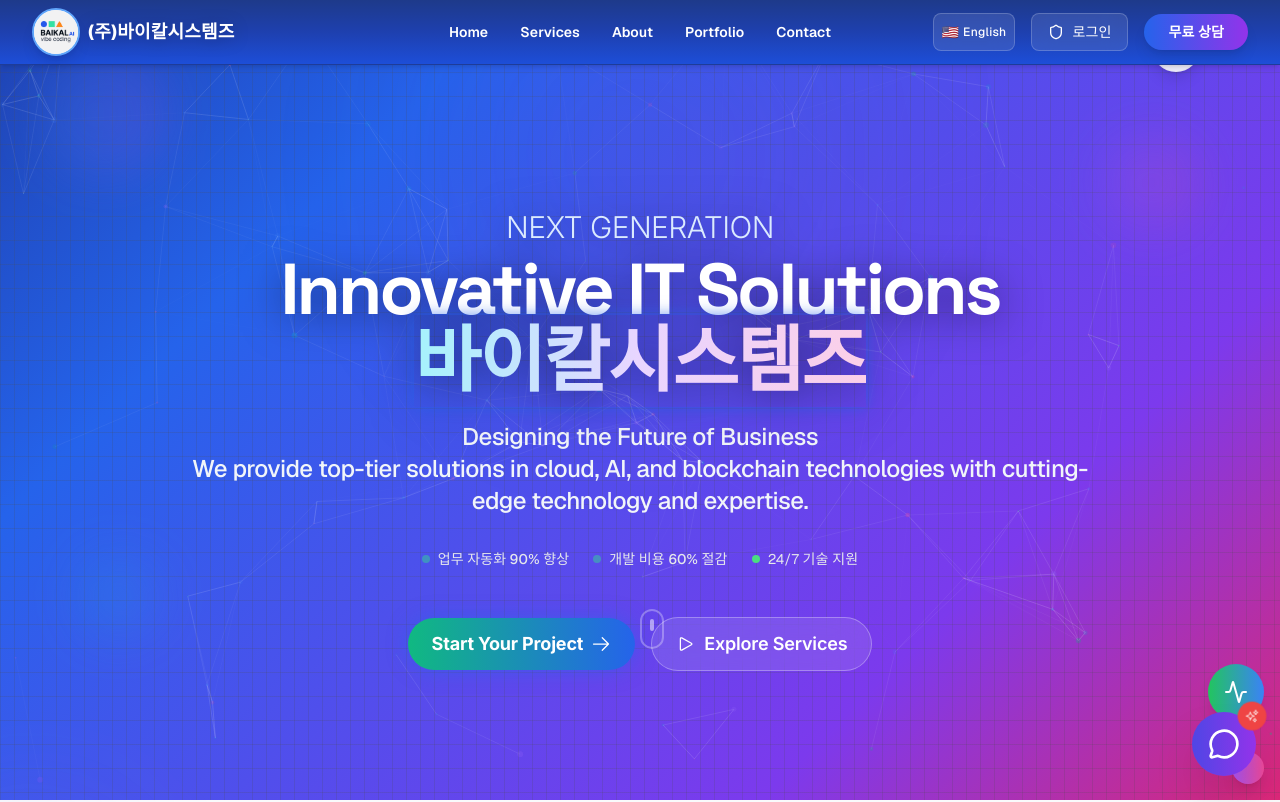
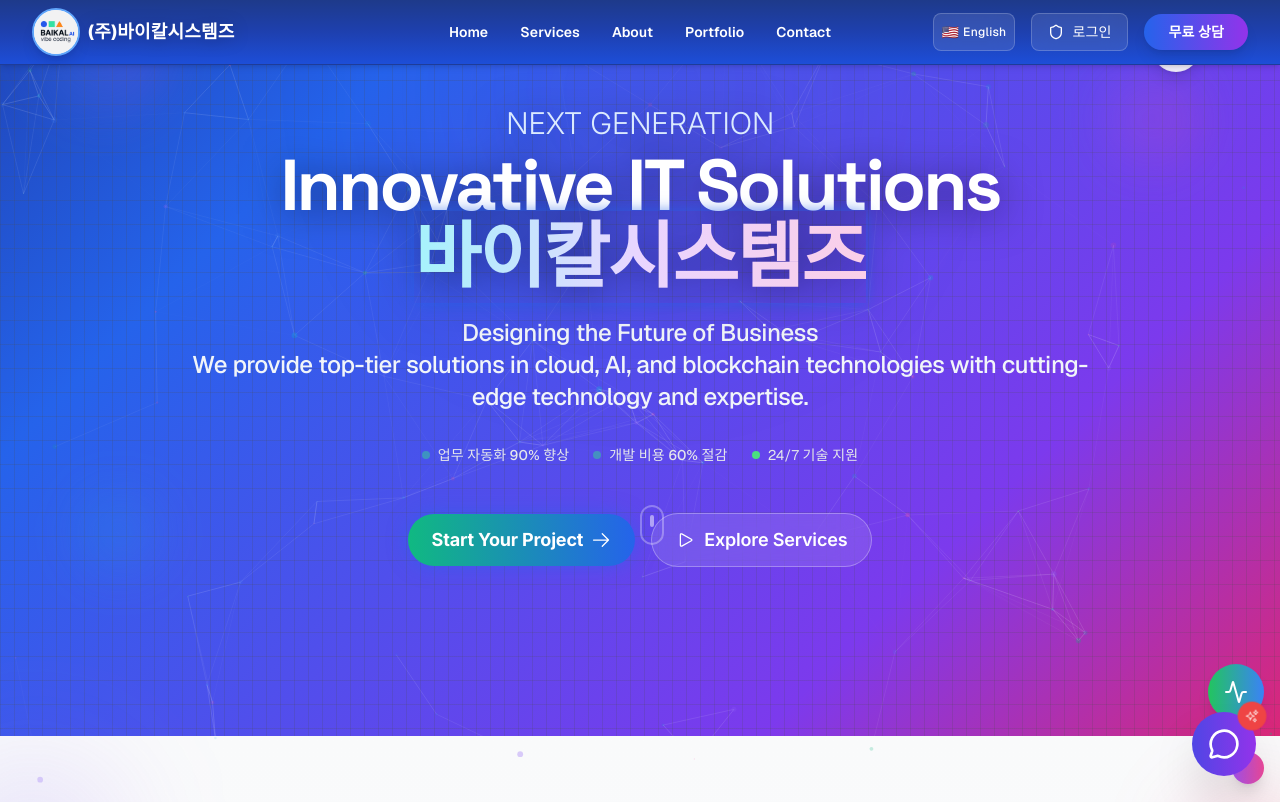
Before and after one commit to mxten777/mvp_project_04, a Next.js app: page / in a window 1280 px wide. Shown: the top 802 px of the page. Built offline with nearby package versions, Linux system fonts and the light colour scheme; a web font is replaced by a local one.

Commit message:
fix: finalize KETRI UI standard v1.0 (hero/subpages)

```diff
--- a/src/components/AboutSection.tsx
+++ b/src/components/AboutSection.tsx
@@ -82,7 +82,7 @@
   ];
 
   return (
-    <section id="about" className="relative py-16 sm:py-24 md:py-32 bg-gradient-to-b from-white to-gray-50 dark:from-zinc-900 dark:to-zinc-800 transition-colors duration-500 overflow-hidden">
+    <section id="about" data-has-hero className="relative py-16 sm:py-24 md:py-32 bg-gradient-to-b from-white to-gray-50 dark:from-zinc-900 dark:to-zinc-800 transition-colors duration-500 overflow-hidden">
       {/* Premium Background Elements */}
       <div className="absolute inset-0 opacity-30">
         <FloatingElement className="absolute top-20 left-10 w-72 h-72 bg-gradient-to-br from-blue-400/20 to-indigo-600/20 rounded-full blur-3xl" />
--- a/src/components/HeroSection.tsx
+++ b/src/components/HeroSection.tsx
@@ -12,8 +12,8 @@
 
   return (
     <>
-  <section className="relative min-h-screen flex items-center justify-center overflow-hidden bg-hero-gradient dark:bg-gradient-to-br dark:from-zinc-900 dark:via-zinc-800 dark:to-zinc-900 pt-20 px-2 sm:px-0 transition-colors duration-500">
-  <div className="w-full h-px bg-primary/40 dark:bg-primary-dark/40 absolute left-0 z-10" style={{ top: '64px' }} />
+  <section data-hero-bleed className="relative min-h-screen flex items-center justify-center overflow-hidden bg-hero-gradient dark:bg-gradient-to-br dark:from-zinc-900 dark:via-zinc-800 dark:to-zinc-900 px-2 sm:px-0 transition-colors duration-500">
+  <div className="w-full h-px bg-primary/40 dark:bg-primary-dark/40 absolute left-0 z-10" style={{ top: 'var(--app-header-h)' }} />
 
       {/* 인터랙티브 파티클 배경 */}
       <ParticleBackground className="z-0" />
```
